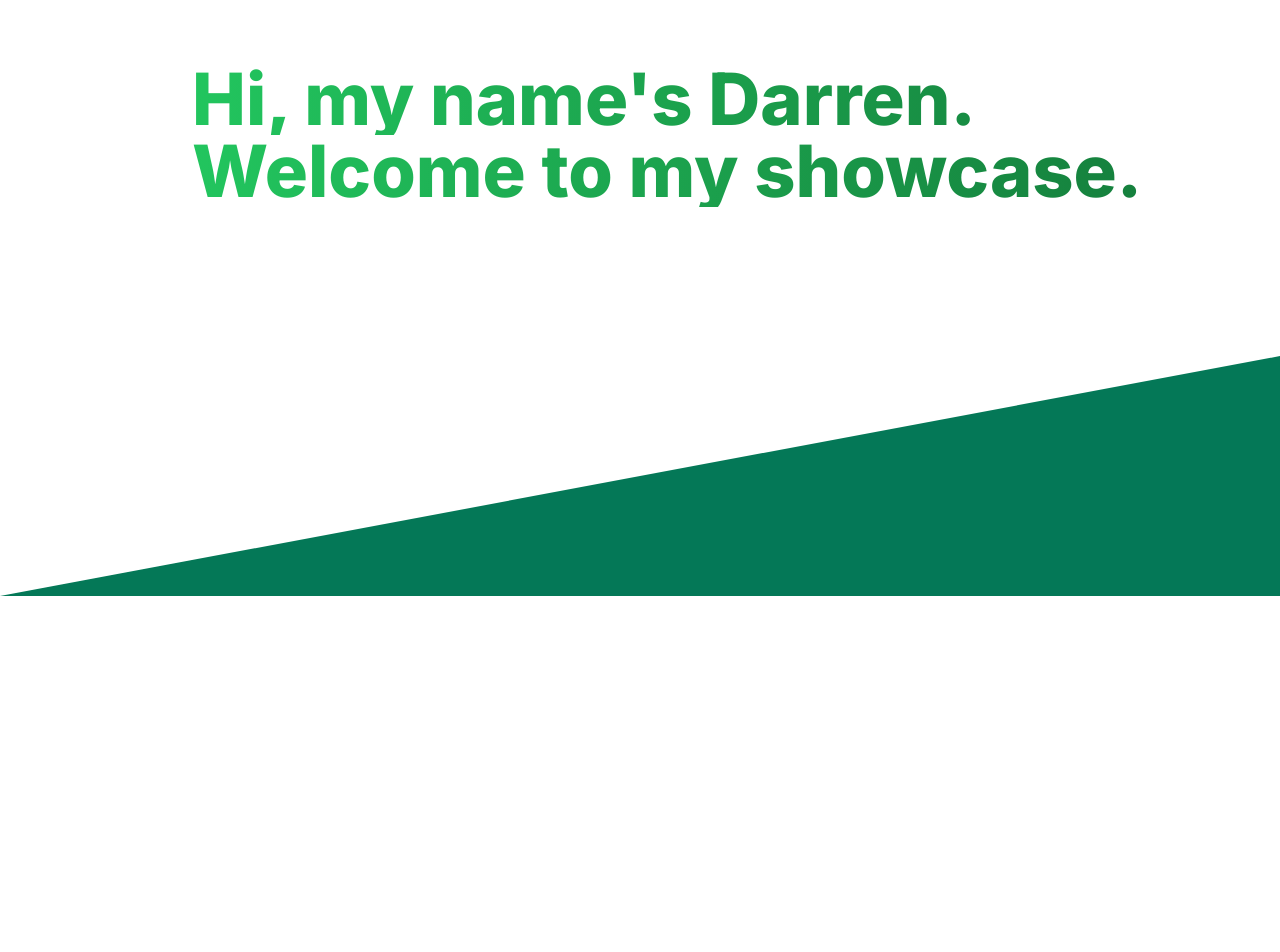
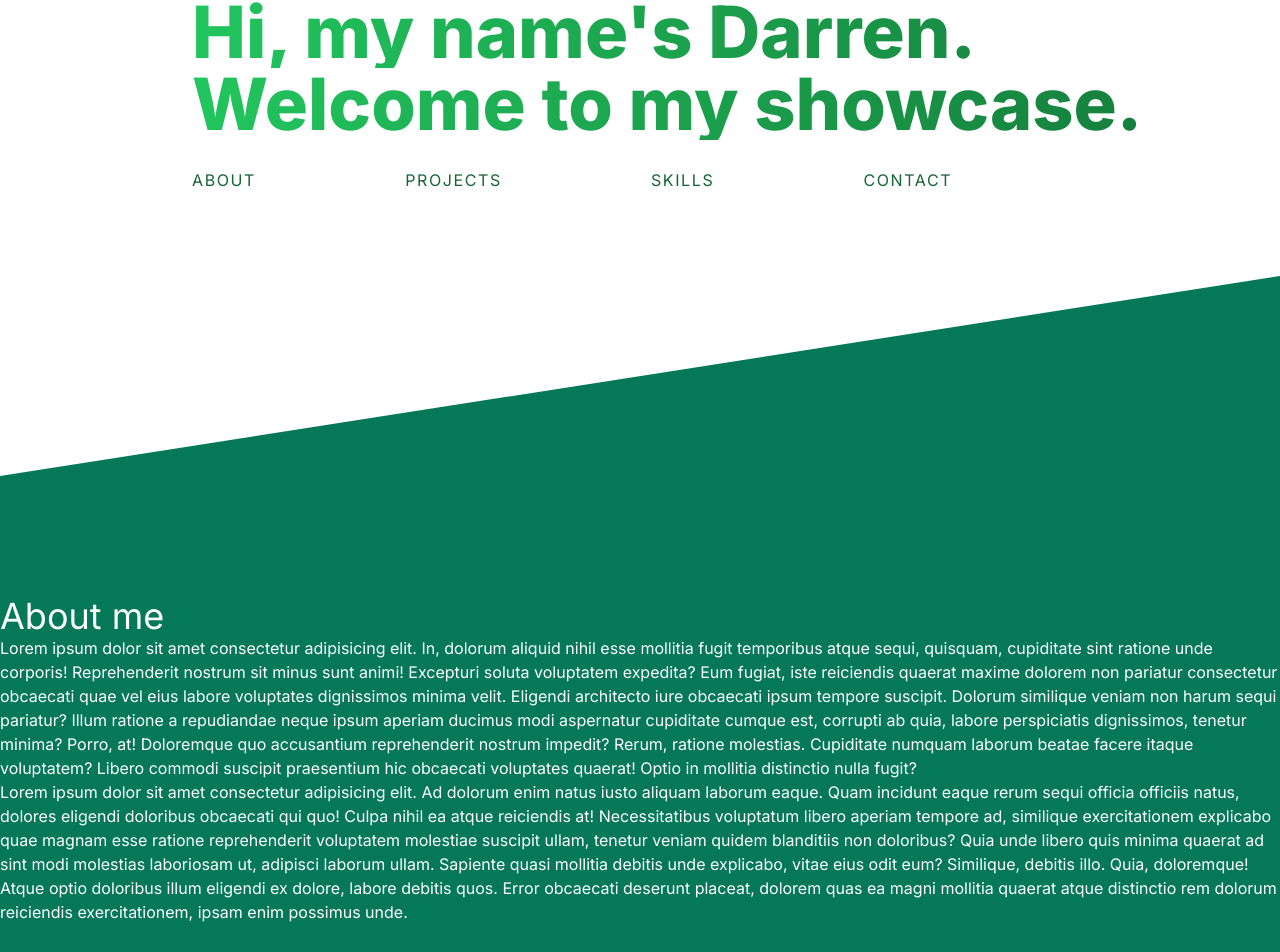
Before and after one commit to ploticio/portfolio, a Next.js app: page / in a window 1280 px wide. Shown: the part 204-1156 px from the top of the page. Before the commit the page ends 800 px from the top, so only its background shows below. Built offline with nearby package versions, Linux system fonts and the light colour scheme.

Commit message:
animated hero section

```diff
--- a/src/app/components/About.tsx
+++ b/src/app/components/About.tsx
@@ -0,0 +1,32 @@
+export default function About() {
+  return (
+    <div className="flex flex-col h-screen relative">
+      <section>
+        <h1 className="text-4xl">About me</h1>
+        <p>
+          Lorem ipsum dolor sit amet consectetur adipisicing elit. In, dolorum aliquid nihil esse mollitia fugit
+          temporibus atque sequi, quisquam, cupiditate sint ratione unde corporis! Reprehenderit nostrum sit minus sunt
+          animi! Excepturi soluta voluptatem expedita? Eum fugiat, iste reiciendis quaerat maxime dolorem non pariatur
+          consectetur obcaecati quae vel eius labore voluptates dignissimos minima velit. Eligendi architecto iure
+          obcaecati ipsum tempore suscipit. Dolorum similique veniam non harum sequi pariatur? Illum ratione a
+          repudiandae neque ipsum aperiam ducimus modi aspernatur cupiditate cumque est, corrupti ab quia, labore
+          perspiciatis dignissimos, tenetur minima? Porro, at! Doloremque quo accusantium reprehenderit nostrum impedit?
+          Rerum, ratione molestias. Cupiditate numquam laborum beatae facere itaque voluptatem? Libero commodi suscipit
+          praesentium hic obcaecati voluptates quaerat! Optio in mollitia distinctio nulla fugit?
+        </p>
+
+        <p>
+          Lorem ipsum dolor sit amet consectetur adipisicing elit. Ad dolorum enim natus iusto aliquam laborum eaque.
+          Quam incidunt eaque rerum sequi officia officiis natus, dolores eligendi doloribus obcaecati qui quo! Culpa
+          nihil ea atque reiciendis at! Necessitatibus voluptatum libero aperiam tempore ad, similique exercitationem
+          explicabo quae magnam esse ratione reprehenderit voluptatem molestiae suscipit ullam, tenetur veniam quidem
+          blanditiis non doloribus? Quia unde libero quis minima quaerat ad sint modi molestias laboriosam ut, adipisci
+          laborum ullam. Sapiente quasi mollitia debitis unde explicabo, vitae eius odit eum? Similique, debitis illo.
+          Quia, doloremque! Atque optio doloribus illum eligendi ex dolore, labore debitis quos. Error obcaecati
+          deserunt placeat, dolorem quas ea magni mollitia quaerat atque distinctio rem dolorum reiciendis
+          exercitationem, ipsam enim possimus unde.
+        </p>
+      </section>
+    </div>
+  );
+}
--- a/src/app/components/Hero.tsx
+++ b/src/app/components/Hero.tsx
@@ -1,14 +1,40 @@
+"use client";
+import useMediaQuery from "@/hooks/useMediaQuery";
+import { motion, useScroll, useTransform } from "framer-motion";
+import { useRef } from "react";
+
 export default function Hero() {
+  const ref = useRef(null);
+  const { scrollYProgress } = useScroll({
+    target: ref,
+    offset: ["start start", "end start"],
+  });
+  const newY = useTransform(scrollYProgress, [0, 1], ["0%", "675%"]);
+  const mobileY = useTransform(scrollYProgress, [0, 1], ["0%", "250%"]);
+  const match = useMediaQuery("768px");
+
   return (
-    <div className="relative slant bg-white h-[400px] md:h-[800px]">
-      <div className="flex flex-col absolute left-[15%] top-1/3">
+    <div ref={ref} className="relative slant bg-white h-screen">
+      <motion.div
+        initial={{ y: -300, opacity: 0 }}
+        animate={{ y: 0, opacity: 1 }}
+        transition={{ duration: 0.5 }}
+        style={{ y: match ? newY : mobileY }}
+        className="flex flex-col absolute left-[15%] top-[10%] md:top-1/4"
+      >
         <h1 className="text-4xl md:text-7xl font-extrabold text-transparent bg-clip-text bg-gradient-to-r from-green-500 to-green-700">
           Hi, my name&apos;s Darren.
         </h1>
         <h1 className="text-4xl md:text-7xl font-extrabold text-transparent bg-clip-text bg-gradient-to-r from-green-500 to-green-700">
           Welcome to my showcase.
         </h1>
-      </div>
+        <div className="flex flex-col items-start pt-10 justify-between md:pt-7 md:flex-row md:w-4/5">
+          <button className="heroButton">About</button>
+          <button className="heroButton">Projects</button>
+          <button className="heroButton">Skills</button>
+          <button className="heroButton">Contact</button>
+        </div>
+      </motion.div>
     </div>
   );
 }
--- a/src/app/globals.css
+++ b/src/app/globals.css
@@ -4,6 +4,10 @@
 
 @layer components {
   .slant {
-    clip-path: polygon(0 0, 100% 0, 100% 70%, 0 100%);
+    clip-path: polygon(0 0, 100% 0, 100% 60%, 0 85%);
+  }
+
+  .heroButton {
+    @apply text-green-800 uppercase tracking-widest mb-12;
   }
 }
--- a/src/app/layout.tsx
+++ b/src/app/layout.tsx
@@ -12,7 +12,7 @@ export const metadata: Metadata = {
 export default function RootLayout({ children }: { children: React.ReactNode }) {
   return (
     <html lang="en">
-      <body className={inter.className}>{children}</body>
+      <body className={`bg-emerald-700 ${inter.className}`}>{children}</body>
     </html>
   );
 }
--- a/src/app/page.tsx
+++ b/src/app/page.tsx
@@ -1,10 +1,15 @@
+import About from "./components/About";
 import Hero from "./components/Hero";
 
 export default function Home() {
   return (
-    <main className="relative bg-emerald-700 h-screen">
+    <main className="relative text-white">
       <Hero />
-      {/* About */}
+
+      <section id="about">
+        <About />
+      </section>
+
       {/* Projects */}
       {/* Skills */}
       {/* Contact */}
--- /dev/null
+++ b/src/hooks/useMediaQuery.ts
@@ -0,0 +1,17 @@
+import { useEffect, useState } from "react";
+
+export default function useMediaQuery(width: string) {
+  const [matches, setMatches] = useState(() => {
+    if (typeof window === "undefined") return false;
+    return window.matchMedia(`(min-width: ${width})`).matches;
+  });
+
+  useEffect(() => {
+    window.matchMedia(`(min-width: ${width})`).addEventListener("change", (e) => setMatches(e.matches));
+    return () => {
+      window.matchMedia(`(min-width: ${width})`).removeEventListener("change", (e) => setMatches(e.matches));
+    };
+  }, [width]);
+
+  return matches;
+}
```
